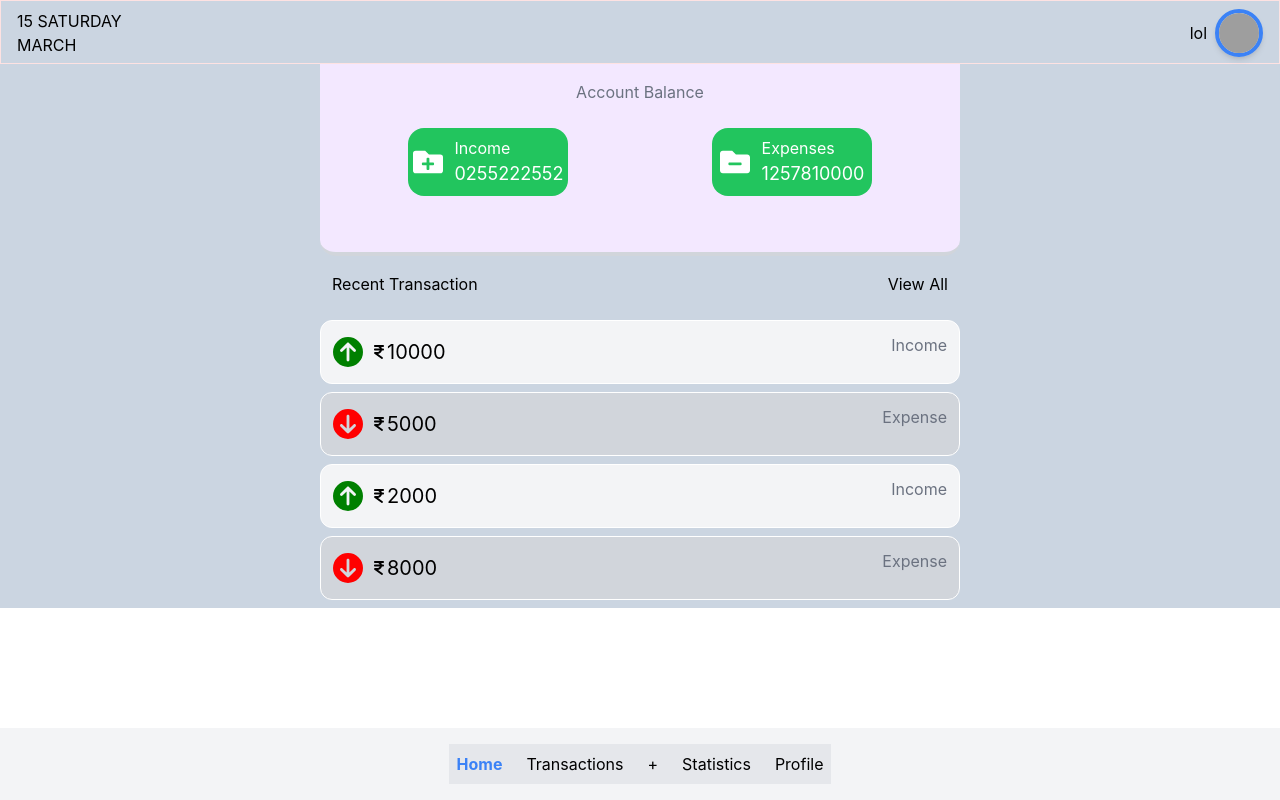
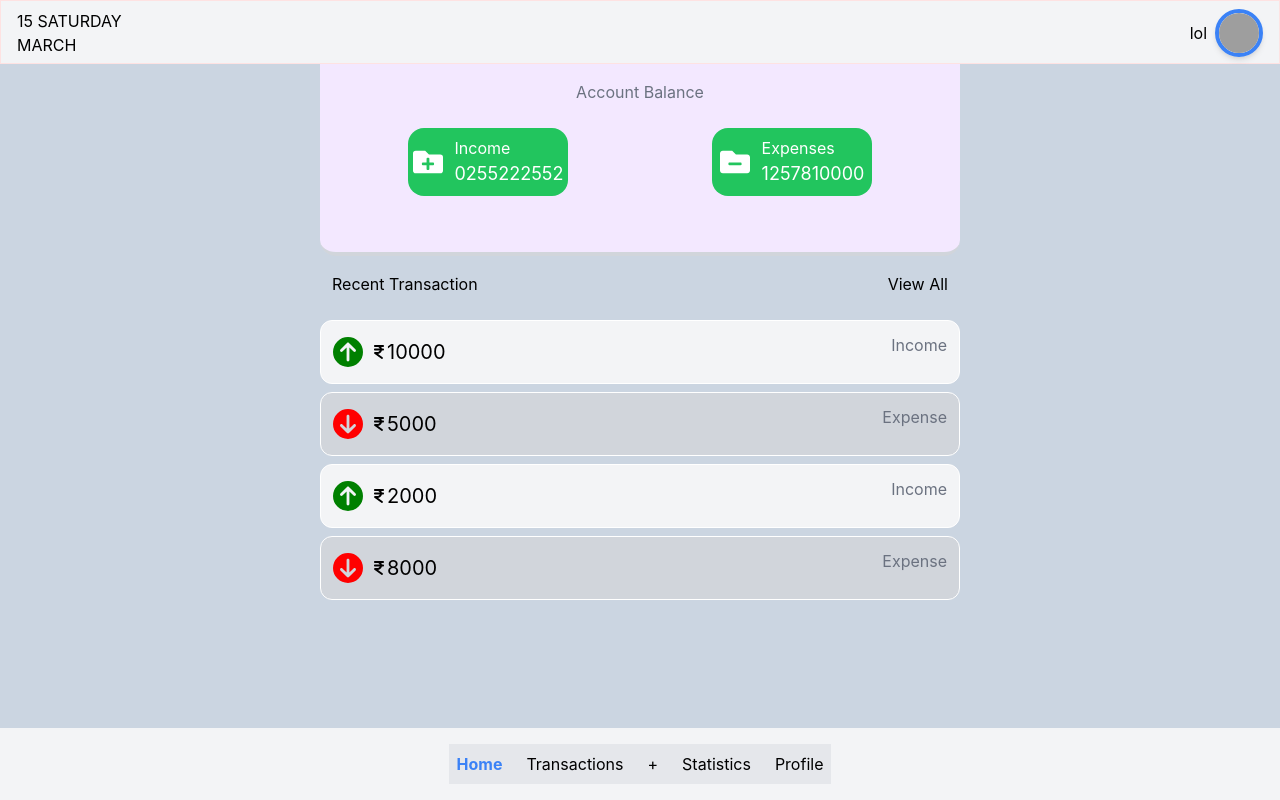
Before and after one commit to gnknaveenkumar/advanced_expense_tracker, a React (Create React App) app: page / in a window 1280 px wide. Built offline with nearby package versions, Linux system fonts and the light colour scheme; grey boxes are pictures that could not be loaded.

Commit message:
container commit

```diff
--- a/src/layouts/PageContainer.tsx
+++ b/src/layouts/PageContainer.tsx
@@ -8,15 +8,16 @@ interface PageContainerProps {
 }
 const PageContainer: React.FC = () => {
   return (
-    <div className="flex flex-col">
-      <div className="h-16 border border-red-100">
+    <div className="flex flex-col h-screen">
+      <div className="h-16 border border-red-100   w-full bg-gray-100">
         <Header />
       </div>
 
-      <div>
+      <div className="flex-1 overflow-hidden">
         <Outlet />
       </div>
-      <div className="p-2 bg-gray-100 text-center fixed bottom-0 w-full flex justify-around">
+
+      <div className="p-2 bg-gray-100 text-center   w-full flex justify-around">
         <NavBar />
       </div>
     </div>
```
